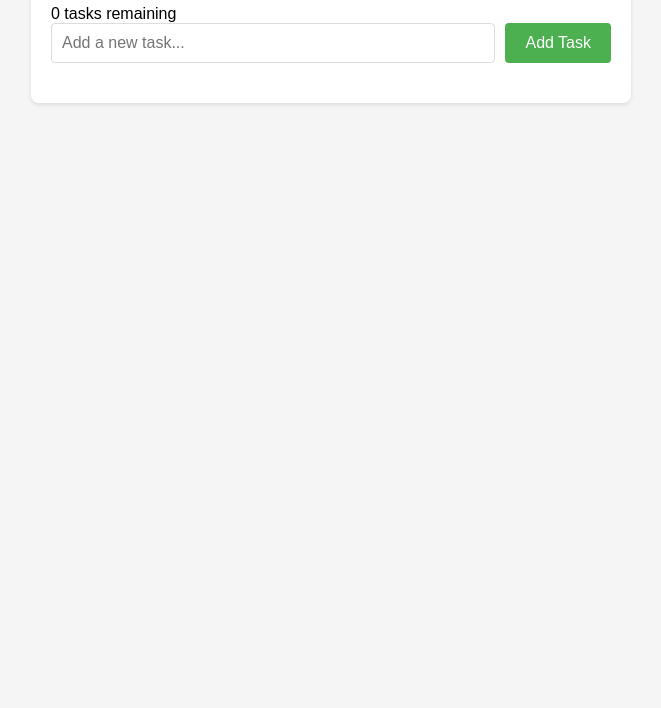
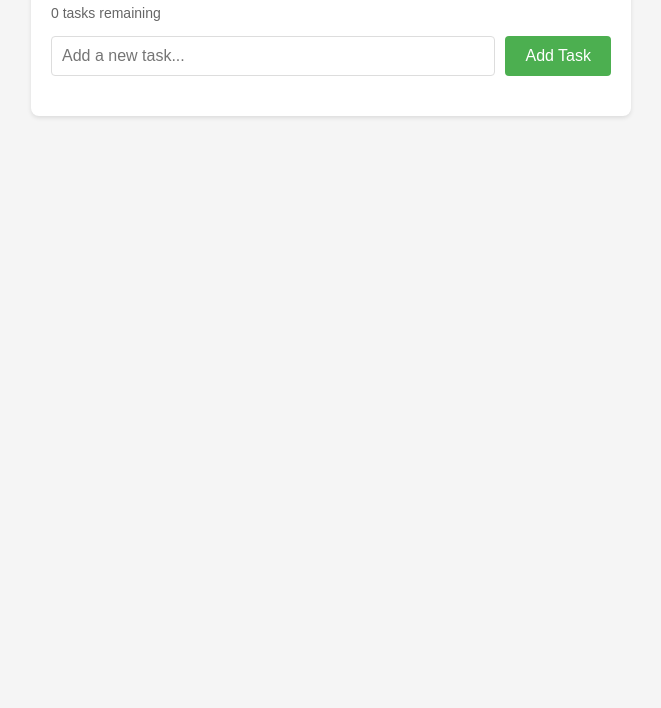
Before and after one commit to mshatsky1/miniature-potato, a website: page index.html in a window 1280 px wide. Shown: the part 92-800 px from the top of the page, without its empty margins (309-970 px from the left). Drawn offline with Linux system fonts and the light colour scheme.

Commit message:
Style task counter display

```diff
--- a/styles.css
+++ b/styles.css
@@ -22,6 +22,12 @@ body {
 h1 {
     color: #333;
     margin-bottom: 20px;
+}
+
+.task-counter {
+    margin-bottom: 15px;
+    color: #666;
+    font-size: 14px;
 }
 
 .input-section {
```
